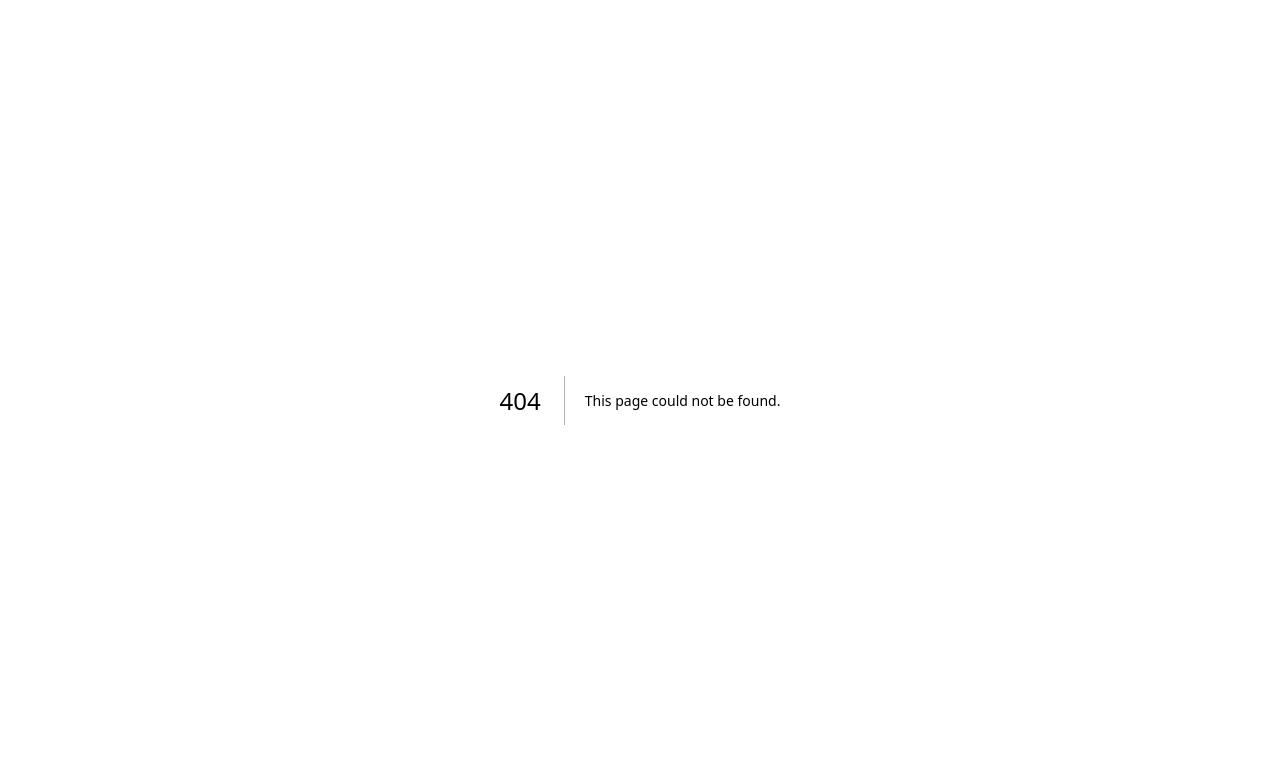
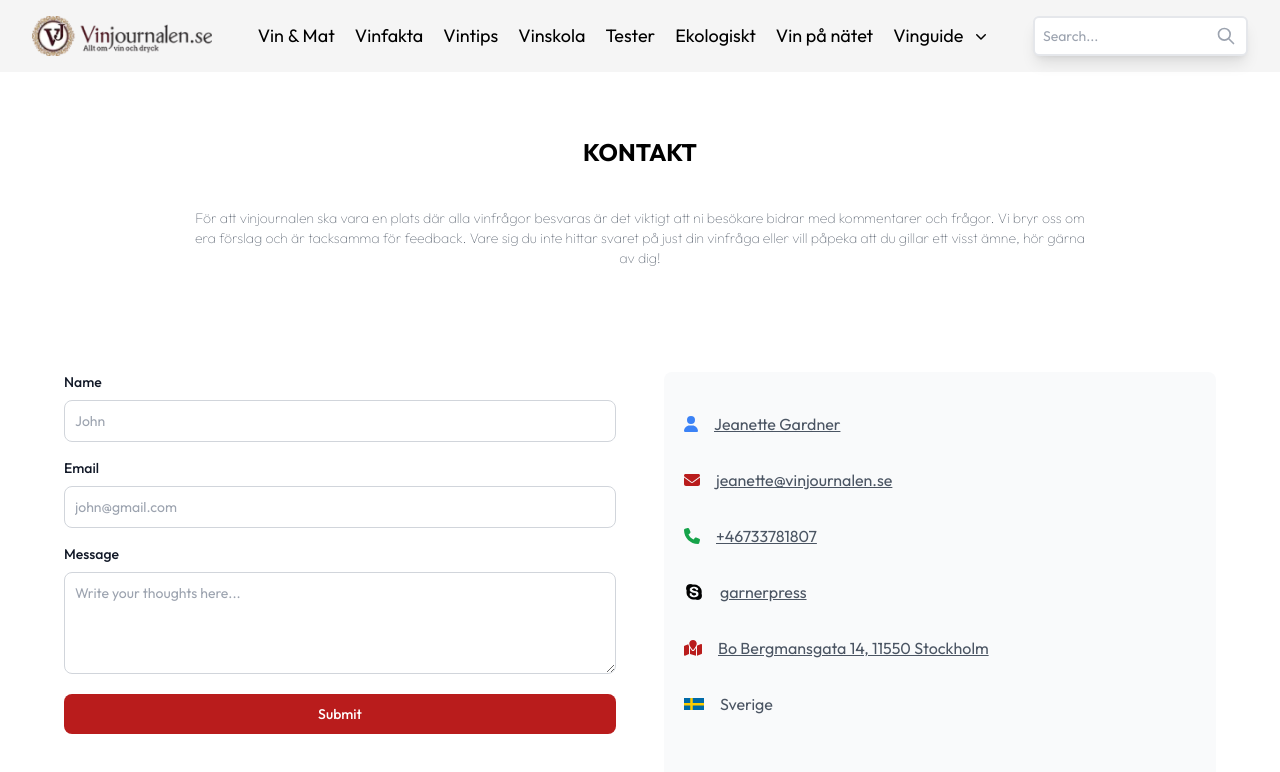
Before and after one commit to webramesh/headless-VJ, a Next.js app: page /kontakt in a window 1280 px wide. Before the commit this address had no page. Shown: the top 772 px of the page. Built offline with nearby package versions, Linux system fonts and the light colour scheme; what tailwind-hamburgers would draw is missing.

Commit message:
contact page created

```diff
--- /dev/null
+++ b/src/app/kontakt/page.jsx
@@ -0,0 +1,58 @@
+import React from "react";
+import AuthorHero from "../author/Components/AuthorHero";
+import Navbar from "../Components/Navbar";
+import ContactForm from "../Components/contact/ContactForm.jsx";
+import ContactInfo from "../Components/contact/ContactInfo.jsx";
+import Map from "../Components/Map";
+import Footer from "../Components/Footer";
+import Subscription from "../Components/Subscription";
+
+const page = () => {
+  return (
+    <div className="font-outfit">
+      <Navbar />
+      {/* <AuthorHero title={"KONTAKT"} /> */}
+      <div className="container mx-auto max-w-6xl">
+        <div className="mt-16">
+          <h2 className="text-xl md:text-2xl font-bold  text-center mb-10 ">
+            KONTAKT
+          </h2>
+        </div>
+        <p className="text-center mb-16 font-thin md:max-w-4xl  text-gray-600 text-sm mx-4 md:mx-auto">
+          För att vinjournalen ska vara en plats där alla vinfrågor besvaras är
+          det viktigt att ni besökare bidrar med kommentarer och frågor. Vi bryr
+          oss om era förslag och är tacksamma för feedback. Vare sig du inte
+          hittar svaret på just din vinfråga eller vill påpeka att du gillar ett
+          visst ämne, hör gärna av dig!
+        </p>
+        {/* <h2 className="text-xl md:text-2xl font-bold text-center mb-10 ">
+          KONTAKTPERSON
+        </h2> */}
+        <div className="md:grid gap-12  md:grid-cols-2 mx-4 md:mx-auto justify-between">
+          <div className="order-1 md:order-2 my-10">
+            <ContactInfo />
+          </div>
+          <div className="order-2 md:order-1 my-10">
+            <ContactForm />
+          </div>
+        </div>
+      </div>
+
+      <div className="container md:mx-auto max-w-6xl mt-16 ">
+        <div className="h-[50vh] w-full mx-4 md:mx-auto">
+          <Map />
+        </div>
+
+        <div className="block ">
+          <Subscription />
+        </div>
+      </div>
+
+      <div>
+        <Footer />
+      </div>
+    </div>
+  );
+};
+
+export default page;
--- a/src/app/vin-regioner/page.jsx
+++ b/src/app/vin-regioner/page.jsx
@@ -10,7 +10,9 @@ const page = () => {
   return (
     <div>
       <Navbar />
+
       <div className="container mx-auto md:max-w-6xl mt-5">
+      <h3 className="mb-5">Breadcrump</h3>
         <div className="block md:grid md:grid-cols-3   md:gap-8">
           <div className=" w-full col-span-2">
             <div className="h-[50vh] mx-4 md:mx-auto">
@@ -18,6 +20,12 @@ const page = () => {
             </div>
 
             <div className="  w-full mx-4 md:mx-auto mt-5 block md:grid md:grid-cols-3  gap-4 ">
+              <RegionalCardItem />
+              <RegionalCardItem />
+              <RegionalCardItem />
+              <RegionalCardItem />
+              <RegionalCardItem />
+              <RegionalCardItem />
               <RegionalCardItem />
               <RegionalCardItem />
               <RegionalCardItem />
@@ -35,7 +43,7 @@ const page = () => {
             </div>
           </div>
           <div className="block md:col-span-1 w-full">
-            <div className="hidden md:block">
+            <div className="hidden md:block sticky top-0">
               <Sidebar />
             </div>
           </div>
```
